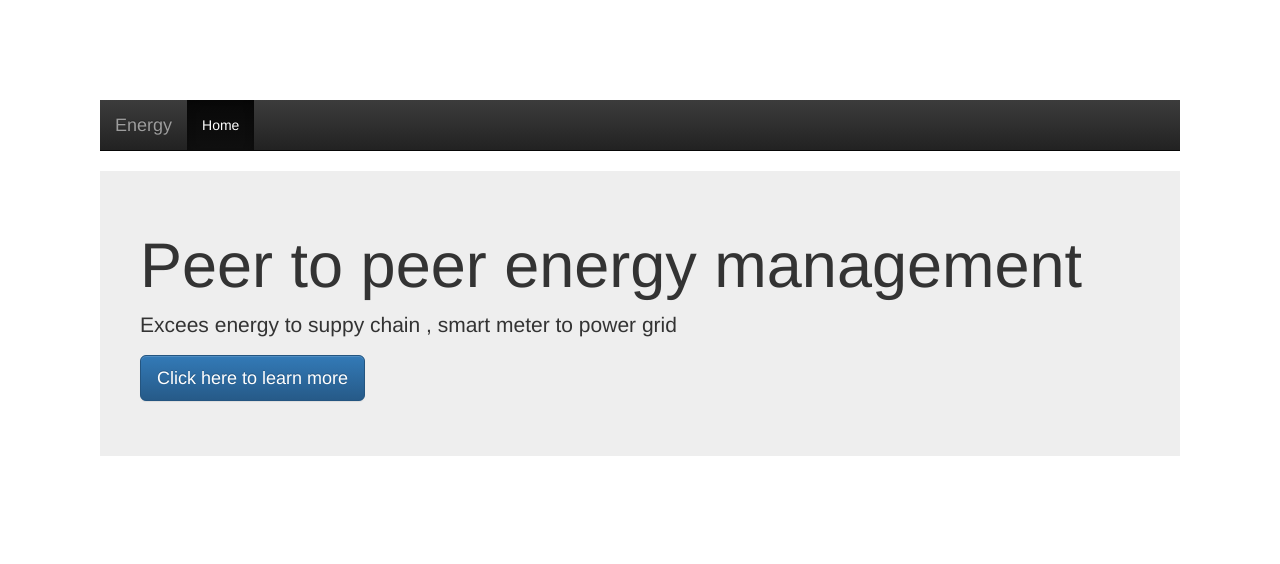
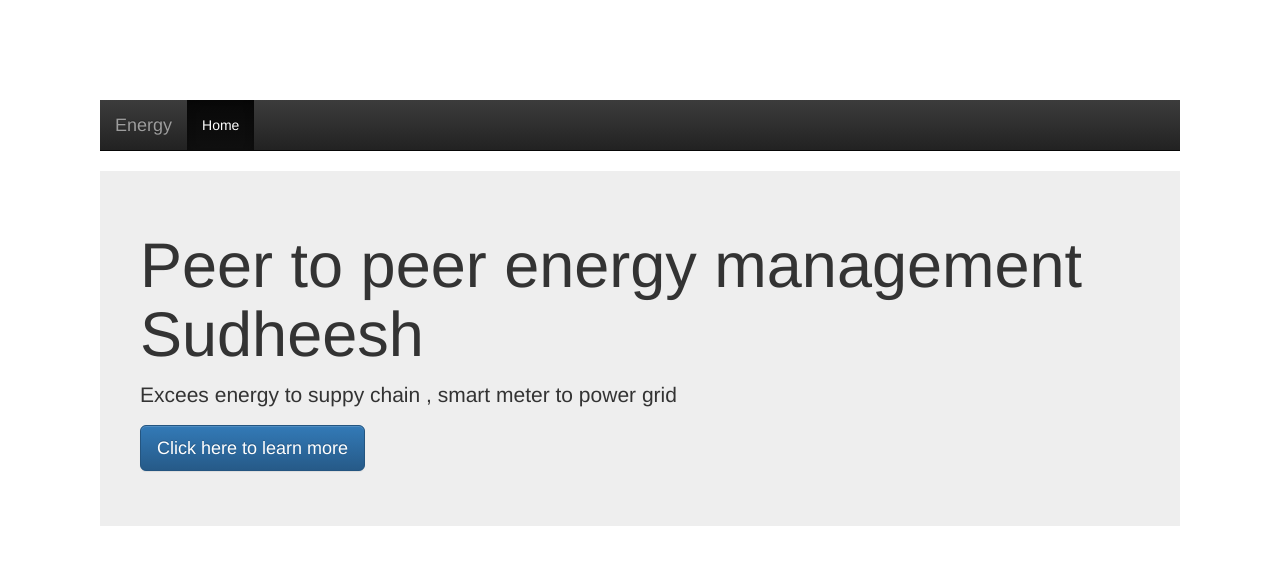
Before and after one commit to jerry-sunny/learngit, a website: page index.html in a window 1280 px wide. Drawn offline with nearby package versions, Linux system fonts and the light colour scheme.

Commit message:
added sudheesh

```diff
--- a/index.html
+++ b/index.html
@@ -19,7 +19,7 @@
   </div>
 </nav>
     <div class="jumbotron"  style="padding:40px;">
-      <h1>Peer to peer energy management</h1>
+      <h1>Peer to peer energy management Sudheesh</h1>
       <p>Excees energy to suppy chain , smart meter to power grid </p>
       <p><a class="btn btn-primary btn-lg" href="#" role="button">Click here to learn more</a></p>
     </div>
```
